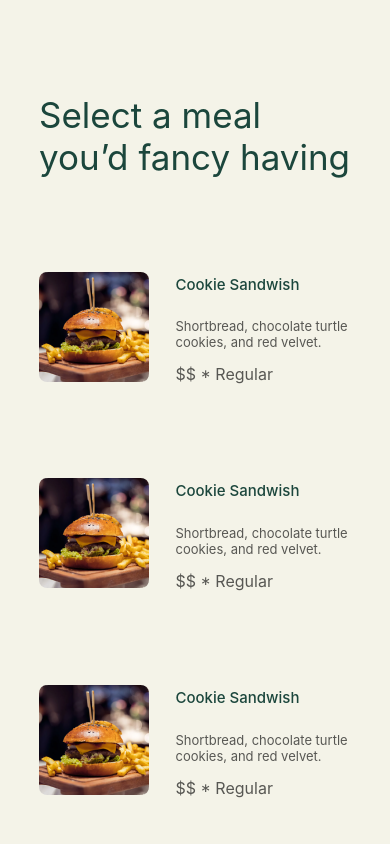
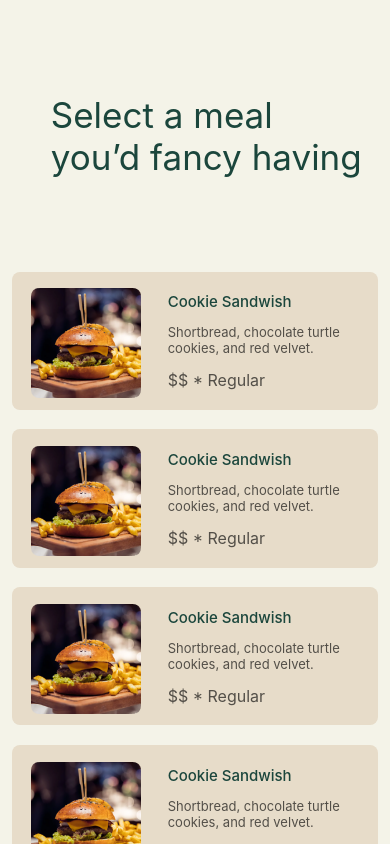
Before and after one commit to wisdomekpotu/savour-it, a React Native app: screen /FancyHaving in a window 390 px wide. Built offline with nearby package versions, Linux system fonts and the light colour scheme.

Commit message:
refactor: made changes to multiple screens

```diff
--- a/package.json
+++ b/package.json
@@ -27,7 +27,8 @@
     "react-native-responsive-fontsize": "^0.5.1",
     "react-native-responsive-screen": "^1.4.2",
     "react-native-safe-area-context": "4.4.1",
-    "react-native-screens": "~3.18.0"
+    "react-native-screens": "~3.18.0",
+    "react-native-vector-icons": "^9.2.0"
   },
   "devDependencies": {
     "@babel/core": "^7.20.12"
--- a/screens/Curating.js
+++ b/screens/Curating.js
@@ -12,7 +12,6 @@ export default function Curating({ navigation }) {
         backgroundColor: '#1B463C',
       }}
     >
-      <Ionicons name='md-arrow-back-circle-outline' size={24} color='white' />
       <Pressable onPress={() => navigation.navigate('MealOptions')}>
         <Lottie
           style={{
--- a/screens/FancyHaving.js
+++ b/screens/FancyHaving.js
@@ -1,4 +1,4 @@
-import { Image, Pressable, Text } from 'react-native';
+import { Image, Pressable, Text, View } from 'react-native';
 import React from 'react';
 import config from '../config';
 import { ScrollView } from 'react-native-gesture-handler';
@@ -9,6 +9,7 @@ export default function FancyHaving({ navigation }) {
       style={{
         flex: 1,
         backgroundColor: '#F4F3E8',
+        paddingLeft: config.deviceWidth * 0.03,
       }}
     >
       <Text
@@ -18,24 +19,36 @@ export default function FancyHaving({ navigation }) {
           color: '#1B463C',
           alignItems: 'center',
           paddingLeft: config.deviceWidth * 0.1,
+          marginBottom: config.deviceHeight / 9,
         }}
       >
         Select a meal {'\n'}you’d fancy having
       </Text>
+
+      <View
+        style={{
+          backgroundColor: '#E7DCC9',
+          width: config.deviceWidth * 0.94,
+          marginBottom: config.deviceWidth * 0.05,
+          borderRadius: 8,
+          paddingBottom: config.deviceWidth * 0.05,
+        }}
+      >
         <Pressable onPress={() => navigation.navigate('Budget')}>
           <Image
             style={{
               position: 'absolute',
-            marginLeft: config.deviceWidth * 0.1,
-            marginTop: config.deviceHeight / 9,
+              marginLeft: config.deviceWidth * 0.05,
+              marginTop: config.deviceHeight / 50,
+              marginBottom: config.deviceHeight / 33,
             }}
             source={require('../assets/food.png')}
           />
           <Text
             style={{
               position: 'absolute',
-            marginLeft: config.deviceWidth * 0.45,
-            marginTop: config.deviceHeight / 9,
+              marginLeft: config.deviceWidth * 0.4,
+              marginTop: config.deviceHeight / 47,
               fontWeight: '500',
               fontSize: 15,
               lineHeight: 26,
@@ -46,8 +59,8 @@ export default function FancyHaving({ navigation }) {
           </Text>
           <Text
             style={{
-            marginTop: config.deviceHeight / 6,
-            marginLeft: config.deviceWidth * 0.45,
+              marginTop: config.deviceHeight / 16,
+              marginLeft: config.deviceWidth * 0.4,
               opacity: 0.64,
               fontSize: 13,
             }}
@@ -58,27 +71,38 @@ export default function FancyHaving({ navigation }) {
             style={{
               marginTop: config.deviceHeight / 60,
               opacity: 0.64,
-            marginLeft: config.deviceWidth * 0.45,
+              marginLeft: config.deviceWidth * 0.4,
               fontSize: 16,
             }}
           >
             $$ * Regular
           </Text>
         </Pressable>
+      </View>
+      <View
+        style={{
+          backgroundColor: '#E7DCC9',
+          width: config.deviceWidth * 0.94,
+          marginBottom: config.deviceWidth * 0.05,
+          borderRadius: 8,
+          paddingBottom: config.deviceWidth * 0.05,
+        }}
+      >
         <Pressable onPress={() => navigation.navigate('Budget')}>
           <Image
             style={{
               position: 'absolute',
-            marginLeft: config.deviceWidth * 0.1,
-            marginTop: config.deviceHeight / 9,
+              marginLeft: config.deviceWidth * 0.05,
+              marginTop: config.deviceHeight / 50,
+              marginBottom: config.deviceHeight / 33,
             }}
             source={require('../assets/food.png')}
           />
           <Text
             style={{
               position: 'absolute',
-            marginLeft: config.deviceWidth * 0.45,
-            marginTop: config.deviceHeight / 9,
+              marginLeft: config.deviceWidth * 0.4,
+              marginTop: config.deviceHeight / 47,
               fontWeight: '500',
               fontSize: 15,
               lineHeight: 26,
@@ -89,8 +113,8 @@ export default function FancyHaving({ navigation }) {
           </Text>
           <Text
             style={{
-            marginTop: config.deviceHeight / 6,
-            marginLeft: config.deviceWidth * 0.45,
+              marginTop: config.deviceHeight / 16,
+              marginLeft: config.deviceWidth * 0.4,
               opacity: 0.64,
               fontSize: 13,
             }}
@@ -101,28 +125,38 @@ export default function FancyHaving({ navigation }) {
             style={{
               marginTop: config.deviceHeight / 60,
               opacity: 0.64,
-            marginLeft: config.deviceWidth * 0.45,
+              marginLeft: config.deviceWidth * 0.4,
               fontSize: 16,
             }}
           >
             $$ * Regular
           </Text>
         </Pressable>
-
+      </View>
+      <View
+        style={{
+          backgroundColor: '#E7DCC9',
+          width: config.deviceWidth * 0.94,
+          marginBottom: config.deviceWidth * 0.05,
+          borderRadius: 8,
+          paddingBottom: config.deviceWidth * 0.05,
+        }}
+      >
         <Pressable onPress={() => navigation.navigate('Budget')}>
           <Image
             style={{
               position: 'absolute',
-            marginLeft: config.deviceWidth * 0.1,
-            marginTop: config.deviceHeight / 9,
+              marginLeft: config.deviceWidth * 0.05,
+              marginTop: config.deviceHeight / 50,
+              marginBottom: config.deviceHeight / 33,
             }}
             source={require('../assets/food.png')}
           />
           <Text
             style={{
               position: 'absolute',
-            marginLeft: config.deviceWidth * 0.45,
-            marginTop: config.deviceHeight / 9,
+              marginLeft: config.deviceWidth * 0.4,
+              marginTop: config.deviceHeight / 47,
               fontWeight: '500',
               fontSize: 15,
               lineHeight: 26,
@@ -133,8 +167,8 @@ export default function FancyHaving({ navigation }) {
           </Text>
           <Text
             style={{
-            marginTop: config.deviceHeight / 6,
-            marginLeft: config.deviceWidth * 0.45,
+              marginTop: config.deviceHeight / 16,
+              marginLeft: config.deviceWidth * 0.4,
               opacity: 0.64,
               fontSize: 13,
             }}
@@ -145,27 +179,38 @@ export default function FancyHaving({ navigation }) {
             style={{
               marginTop: config.deviceHeight / 60,
               opacity: 0.64,
-            marginLeft: config.deviceWidth * 0.45,
+              marginLeft: config.deviceWidth * 0.4,
               fontSize: 16,
             }}
           >
             $$ * Regular
           </Text>
         </Pressable>
+      </View>
+      <View
+        style={{
+          backgroundColor: '#E7DCC9',
+          width: config.deviceWidth * 0.94,
+          marginBottom: config.deviceWidth * 0.05,
+          borderRadius: 8,
+          paddingBottom: config.deviceWidth * 0.05,
+        }}
+      >
         <Pressable onPress={() => navigation.navigate('Budget')}>
           <Image
             style={{
               position: 'absolute',
-            marginLeft: config.deviceWidth * 0.1,
-            marginTop: config.deviceHeight / 9,
+              marginLeft: config.deviceWidth * 0.05,
+              marginTop: config.deviceHeight / 50,
+              marginBottom: config.deviceHeight / 33,
             }}
             source={require('../assets/food.png')}
           />
           <Text
             style={{
               position: 'absolute',
-            marginLeft: config.deviceWidth * 0.45,
-            marginTop: config.deviceHeight / 9,
+              marginLeft: config.deviceWidth * 0.4,
+              marginTop: config.deviceHeight / 47,
               fontWeight: '500',
               fontSize: 15,
               lineHeight: 26,
@@ -176,8 +221,8 @@ export default function FancyHaving({ navigation }) {
           </Text>
           <Text
             style={{
-            marginTop: config.deviceHeight / 6,
-            marginLeft: config.deviceWidth * 0.45,
+              marginTop: config.deviceHeight / 16,
+              marginLeft: config.deviceWidth * 0.4,
               opacity: 0.64,
               fontSize: 13,
             }}
@@ -188,56 +233,14 @@ export default function FancyHaving({ navigation }) {
             style={{
               marginTop: config.deviceHeight / 60,
               opacity: 0.64,
-            marginLeft: config.deviceWidth * 0.45,
+              marginLeft: config.deviceWidth * 0.4,
               fontSize: 16,
             }}
           >
             $$ * Regular
           </Text>
         </Pressable>
-      <Pressable onPress={() => navigation.navigate('Budget')}>
-        <Image
-          style={{
-            position: 'absolute',
-            marginLeft: config.deviceWidth * 0.1,
-            marginTop: config.deviceHeight / 9,
-          }}
-          source={require('../assets/food.png')}
-        />
-        <Text
-          style={{
-            position: 'absolute',
-            marginLeft: config.deviceWidth * 0.45,
-            marginTop: config.deviceHeight / 9,
-            fontWeight: '500',
-            fontSize: 15,
-            lineHeight: 26,
-            color: '#1B463C',
-          }}
-        >
-          Cookie Sandwish
-        </Text>
-        <Text
-          style={{
-            marginTop: config.deviceHeight / 6,
-            marginLeft: config.deviceWidth * 0.45,
-            opacity: 0.64,
-            fontSize: 13,
-          }}
-        >
-          Shortbread, chocolate turtle {'\n'}cookies, and red velvet.
-        </Text>
-        <Text
-          style={{
-            marginTop: config.deviceHeight / 60,
-            opacity: 0.64,
-            marginLeft: config.deviceWidth * 0.45,
-            fontSize: 16,
-          }}
-        >
-          $$ * Regular
-        </Text>
-      </Pressable>
+      </View>
     </ScrollView>
   );
 }
--- a/screens/HowLong.js
+++ b/screens/HowLong.js
@@ -12,6 +12,20 @@ export default function HowLong({ navigation }) {
         backgroundColor: '#F4F3E8',
       }}
     >
+      <View style={{ flexDirection: 'row' }}>
+        <Pressable onPress={() => navigation.navigate('HowHungry')}>
+          <Ionicons
+            name='ios-chevron-back-circle-outline'
+            size={40}
+            color='#1B463C'
+            style={{
+              paddingLeft: config.deviceWidth * 0.1,
+              marginTop: config.deviceHeight / 180,
+              marginBottom: config.deviceHeight / 33,
+            }}
+          />
+        </Pressable>
+      </View>
       <Text
         style={{
           justifyContent: 'flex-start',
--- a/screens/Ordermeal.js
+++ b/screens/Ordermeal.js
@@ -1,7 +1,6 @@
 import { Pressable, Text, View, ScrollView, Image } from 'react-native';
 import React from 'react';
 import config from '../config';
-import { Ionicons } from '@expo/vector-icons';
 
 export default function Ordermeal({ navigation }) {
   return (
@@ -11,7 +10,6 @@ export default function Ordermeal({ navigation }) {
         backgroundColor: '#F4F3E8',
       }}
     >
-      <Ionicons name='md-arrow-back-circle-outline' size={24} color='white' />
       <Image
         style={{
           position: 'absolute',
@@ -20,7 +18,6 @@ export default function Ordermeal({ navigation }) {
         }}
         source={require('../assets/Savourit.png')}
       />
-
       <View>
         <Pressable>
           <Image
@@ -35,7 +32,6 @@ export default function Ordermeal({ navigation }) {
           />
         </Pressable>
       </View>
-
       <View
         style={{
           marginTop: config.deviceHeight / 2.3,
@@ -52,7 +48,6 @@ export default function Ordermeal({ navigation }) {
           Featured Restaurants
         </Text>
       </View>
-
       <View>
         <ScrollView horizontal>
           <Pressable>
```
Also changed, not shown: screens/Avoiding.js (+15 -0 lines), screens/HowHungry.js (+41 -7 lines), 1 other file (tests, documents, lock files or other folders). Lines whose indentation alone changed are shown as unchanged.
